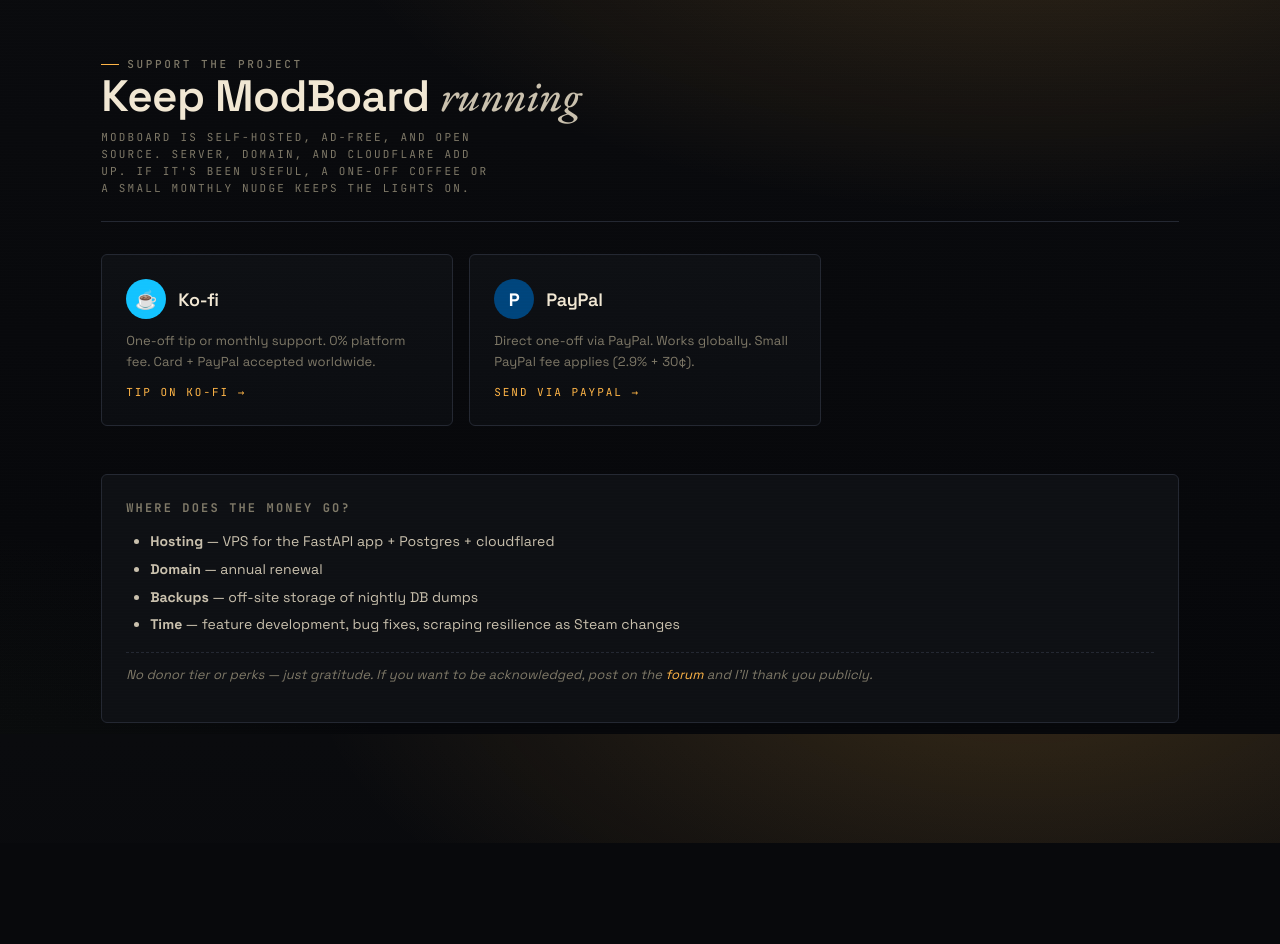
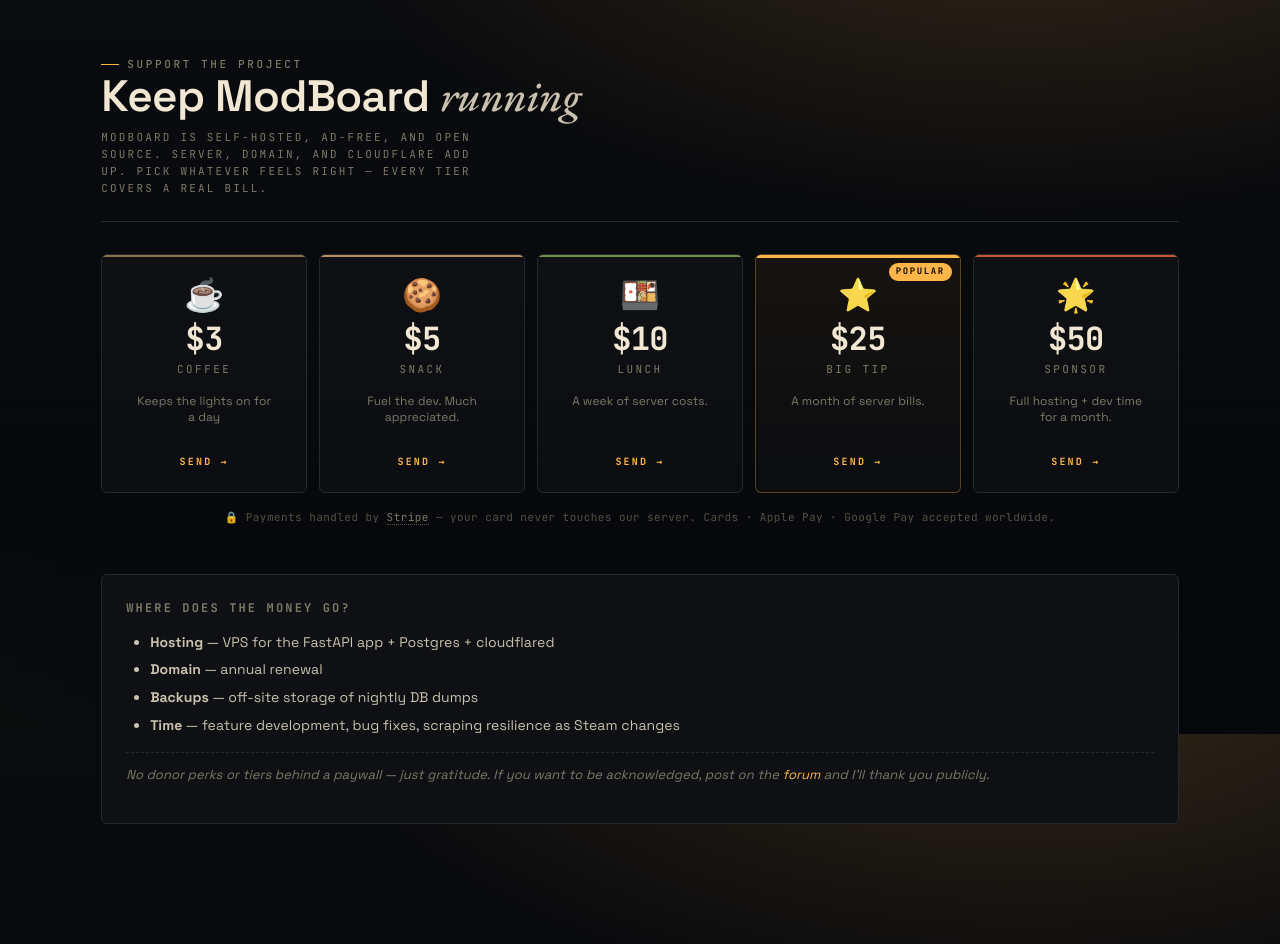
Before and after one commit to tiw25999/ModBoard, a Python web app: template app/templates/donate.html in a window 1280 px wide. Shown: the part 66-1010 px from the top of the page. Before the commit the page ends 909 px from the top, so only its background shows below. Run offline with Jinja, Linux system fonts and the light colour scheme; the template is opened without the code that fills it, so the values that code supplies are empty.

Commit message:
ui(donate): 5-tier Stripe ladder ($3/$5/$10/$25/$50)
Replaced the placeholder Ko-fi + PayPal cards with a real Stripe-powered
donation ladder. Stripe Thailand doesn't allow custom_unit_amount on
Payment Links yet (custom request pending), so we ship a 5-tier preset
ladder instead: Coffee · Snack · Lunch · Big tip (featured) · Sponsor.

UI
- Each tier renders as a card with emoji, big mono amount, name eyebrow,
  short tagline, and a CTA that fills amber on hover.
- The $25 "Big tip" tier carries a "Popular" badge and a brighter
  background so the eye lands there first — standard donation-page
  pattern.
- Grid: 5 cols → 3 → 2 → 1 as viewport narrows.
- "🔒 Payments handled by Stripe" trust line under the grid because
  donors do read this before clicking through.
- "Where the money goes" section kept as-is; "perks behind a paywall"
  copy tightened.

Note: Stripe URLs are currently issued from a TEST-mode account. Once
KYC is approved and the account flips to live, the same product slots
will issue live URLs — swap them in then.

Co-Authored-By: Claude Opus 4.7 (1M context) <noreply@anthropic.com>

```diff
--- a/app/static/style.css
+++ b/app/static/style.css
@@ -1754,20 +1754,137 @@ select.input {
   display: flex; gap: 6px;
 }
 
-/* ---------- donate page ---------- */
-.donate-grid {
-  display: grid;
-  grid-template-columns: repeat(auto-fit, minmax(260px, 1fr));
-  gap: var(--s-4);
-  margin: var(--s-5) 0;
-}
-/* When there are only 2 cards, cap the grid so each card doesn't end up
-   the width of half the viewport (looks awkward on wide monitors). */
-.donate-grid-two {
-  grid-template-columns: repeat(2, 1fr);
-  max-width: 720px;
-}
-@media (max-width: 640px) { .donate-grid-two { grid-template-columns: 1fr; } }
+/* ---------- donate page — 5-tier Stripe ladder ---------- */
+.tip-grid {
+  display: grid;
+  grid-template-columns: repeat(5, 1fr);
+  gap: var(--s-3);
+  margin: var(--s-5) 0 var(--s-4);
+}
+@media (max-width: 1080px) { .tip-grid { grid-template-columns: repeat(3, 1fr); } }
+@media (max-width: 720px)  { .tip-grid { grid-template-columns: repeat(2, 1fr); } }
+@media (max-width: 480px)  { .tip-grid { grid-template-columns: 1fr; } }
+
+.tip-card {
+  position: relative;
+  display: flex;
+  flex-direction: column;
+  align-items: center;
+  text-align: center;
+  gap: 6px;
+  padding: var(--s-5) var(--s-3) var(--s-4);
+  background: linear-gradient(180deg, var(--ink-1), #0b0d11);
+  border: 1px solid var(--line);
+  border-radius: var(--r-md);
+  color: inherit;
+  transition: border-color .15s ease, transform .15s ease, box-shadow .15s ease;
+  overflow: hidden;
+}
+.tip-card:hover {
+  border-color: var(--amber);
+  transform: translateY(-3px);
+  box-shadow: 0 12px 36px -16px rgba(255,181,71,0.4);
+}
+.tip-card::before {
+  content: "";
+  position: absolute;
+  top: 0; left: 0; right: 0;
+  height: 2px;
+  background: var(--fg-3);
+  transition: background .15s ease;
+}
+.tip-card:hover::before { background: var(--amber); }
+
+.tier-coffee::before  { background: #8a6f4a; }
+.tier-snack::before   { background: #b58c5e; }
+.tier-lunch::before   { background: var(--moss); }
+.tier-big::before     { background: var(--amber); }
+.tier-sponsor::before { background: var(--rust); }
+
+/* Featured tier — Big tip — stands out by default */
+.tier-featured {
+  background: linear-gradient(180deg, rgba(255,181,71,0.06), #0b0d11);
+  border-color: rgba(255,181,71,0.3);
+}
+.tier-featured::before { background: var(--amber); height: 3px; }
+
+.tip-badge {
+  position: absolute;
+  top: 8px; right: 8px;
+  font-family: var(--f-mono);
+  font-size: 9px;
+  letter-spacing: 0.18em;
+  text-transform: uppercase;
+  padding: 2px 7px;
+  background: var(--amber);
+  color: var(--ink-0);
+  border-radius: 999px;
+  font-weight: 700;
+}
+
+.tip-emoji {
+  font-size: 32px;
+  line-height: 1;
+  margin-bottom: 6px;
+  filter: grayscale(15%);
+}
+
+.tip-amount {
+  font-family: var(--f-mono);
+  font-size: 32px;
+  font-weight: 700;
+  color: var(--fg-0);
+  font-variant-numeric: tabular-nums;
+  letter-spacing: -0.02em;
+  line-height: 1;
+}
+
+.tip-name {
+  font-family: var(--f-mono);
+  font-size: 11px;
+  letter-spacing: 0.22em;
+  text-transform: uppercase;
+  color: var(--fg-2);
+}
+
+.tip-tag {
+  font-size: 12px;
+  color: var(--fg-2);
+  line-height: 1.4;
+  min-height: 34px;
+  max-width: 18ch;
+  margin: var(--s-2) 0;
+}
+
+.tip-cta {
+  font-family: var(--f-mono);
+  font-size: 10px;
+  font-weight: 700;
+  letter-spacing: 0.22em;
+  text-transform: uppercase;
+  color: var(--amber);
+  margin-top: 6px;
+  padding: 6px 12px;
+  border: 1px solid transparent;
+  border-radius: var(--r-sm);
+  transition: background .15s ease, border-color .15s ease;
+}
+.tip-card:hover .tip-cta {
+  background: var(--amber);
+  color: var(--ink-0);
+  border-color: var(--amber);
+}
+
+.tip-trust {
+  text-align: center;
+  font-family: var(--f-mono);
+  font-size: 11px;
+  color: var(--fg-3);
+  margin: 0 0 var(--s-7);
+  letter-spacing: 0.04em;
+}
+.tip-trust a { color: var(--fg-2); border-bottom: 1px dotted var(--fg-3); }
+.tip-trust a:hover { color: var(--amber); border-bottom-color: var(--amber); }
 .donate-card {
   display: flex;
   flex-direction: column;
--- a/app/templates/donate.html
+++ b/app/templates/donate.html
@@ -1,6 +1,6 @@
 {% extends "base.html" %}
 {% block title %}Support ModBoard — donate{% endblock %}
-{% block description %}Help keep ModBoard ad-free and self-hosted. Donate via Ko-fi or PayPal — every contribution covers server bills.{% endblock %}
+{% block description %}Help keep ModBoard ad-free and self-hosted. Pick a tier — Stripe handles the payment securely (cards, Apple Pay, Google Pay).{% endblock %}
 {% block body %}
 
 <section class="page-head">
@@ -9,30 +9,60 @@
     <h1>Keep ModBoard <span class="serif-accent">running</span></h1>
     <div class="detail-id" style="margin-top:10px;color:var(--fg-2);max-width:60ch">
       ModBoard is self-hosted, ad-free, and open source. Server, domain, and Cloudflare add up.
-      If it's been useful, a one-off coffee or a small monthly nudge keeps the lights on.
+      Pick whatever feels right — every tier covers a real bill.
     </div>
   </div>
 </section>
 
-<div class="donate-grid donate-grid-two">
-  <a class="donate-card" href="https://ko-fi.com/REPLACE_WITH_YOUR_HANDLE" target="_blank" rel="noopener">
-    <div class="donate-card-head">
-      <span class="donate-icon" style="background:#13c3ff">☕</span>
-      <h2>Ko-fi</h2>
-    </div>
-    <p>One-off tip or monthly support. 0% platform fee. Card + PayPal accepted worldwide.</p>
-    <span class="donate-cta">Tip on Ko-fi →</span>
+{# 5 fixed tiers — Stripe Thailand doesn't allow custom_unit_amount yet,
+   so we use a ladder of preset prices instead. #}
+<div class="tip-grid">
+  <a class="tip-card tier-coffee" href="https://buy.stripe.com/eVqcN5ekQ7tq5kL2pT1gs04" target="_blank" rel="noopener">
+    <span class="tip-emoji" aria-hidden="true">☕</span>
+    <div class="tip-amount">$3</div>
+    <div class="tip-name">Coffee</div>
+    <div class="tip-tag">Keeps the lights on for a day</div>
+    <span class="tip-cta">Send →</span>
   </a>
 
-  <a class="donate-card" href="https://www.paypal.com/paypalme/REPLACE_WITH_YOUR_HANDLE" target="_blank" rel="noopener">
-    <div class="donate-card-head">
-      <span class="donate-icon" style="background:#00457c">P</span>
-      <h2>PayPal</h2>
-    </div>
-    <p>Direct one-off via PayPal. Works globally. Small PayPal fee applies (2.9% + 30¢).</p>
-    <span class="donate-cta">Send via PayPal →</span>
+  <a class="tip-card tier-snack" href="https://buy.stripe.com/6oU14nfoU6pmfZpe8B1gs03" target="_blank" rel="noopener">
+    <span class="tip-emoji" aria-hidden="true">🍪</span>
+    <div class="tip-amount">$5</div>
+    <div class="tip-name">Snack</div>
+    <div class="tip-tag">Fuel the dev. Much appreciated.</div>
+    <span class="tip-cta">Send →</span>
+  </a>
+
+  <a class="tip-card tier-lunch" href="https://buy.stripe.com/9B65kD6So4he4gH6G91gs02" target="_blank" rel="noopener">
+    <span class="tip-emoji" aria-hidden="true">🍱</span>
+    <div class="tip-amount">$10</div>
+    <div class="tip-name">Lunch</div>
+    <div class="tip-tag">A week of server costs.</div>
+    <span class="tip-cta">Send →</span>
+  </a>
+
+  <a class="tip-card tier-big tier-featured" href="https://buy.stripe.com/7sYfZh4Kg29600r0hL1gs01" target="_blank" rel="noopener">
+    <span class="tip-badge">Popular</span>
+    <span class="tip-emoji" aria-hidden="true">⭐</span>
+    <div class="tip-amount">$25</div>
+    <div class="tip-name">Big tip</div>
+    <div class="tip-tag">A month of server bills.</div>
+    <span class="tip-cta">Send →</span>
+  </a>
+
+  <a class="tip-card tier-sponsor" href="https://buy.stripe.com/dRm3cvdgM7tq9B1fcF1gs00" target="_blank" rel="noopener">
+    <span class="tip-emoji" aria-hidden="true">🌟</span>
+    <div class="tip-amount">$50</div>
+    <div class="tip-name">Sponsor</div>
+    <div class="tip-tag">Full hosting + dev time for a month.</div>
+    <span class="tip-cta">Send →</span>
   </a>
 </div>
+
+<p class="tip-trust">
+  🔒 Payments handled by <a href="https://stripe.com" target="_blank" rel="noopener">Stripe</a> — your card never touches our server.
+  Cards · Apple Pay · Google Pay accepted worldwide.
+</p>
 
 <section class="donate-meta">
   <h3>Where does the money go?</h3>
@@ -42,7 +72,7 @@
     <li><strong>Backups</strong> — off-site storage of nightly DB dumps</li>
     <li><strong>Time</strong> — feature development, bug fixes, scraping resilience as Steam changes</li>
   </ul>
-  <p class="donate-thanks">No donor tier or perks — just gratitude. If you want to be acknowledged, post on the <a href="/forum">forum</a> and I'll thank you publicly.</p>
+  <p class="donate-thanks">No donor perks or tiers behind a paywall — just gratitude. If you want to be acknowledged, post on the <a href="/forum">forum</a> and I'll thank you publicly.</p>
 </section>
 
 {% endblock %}
```
